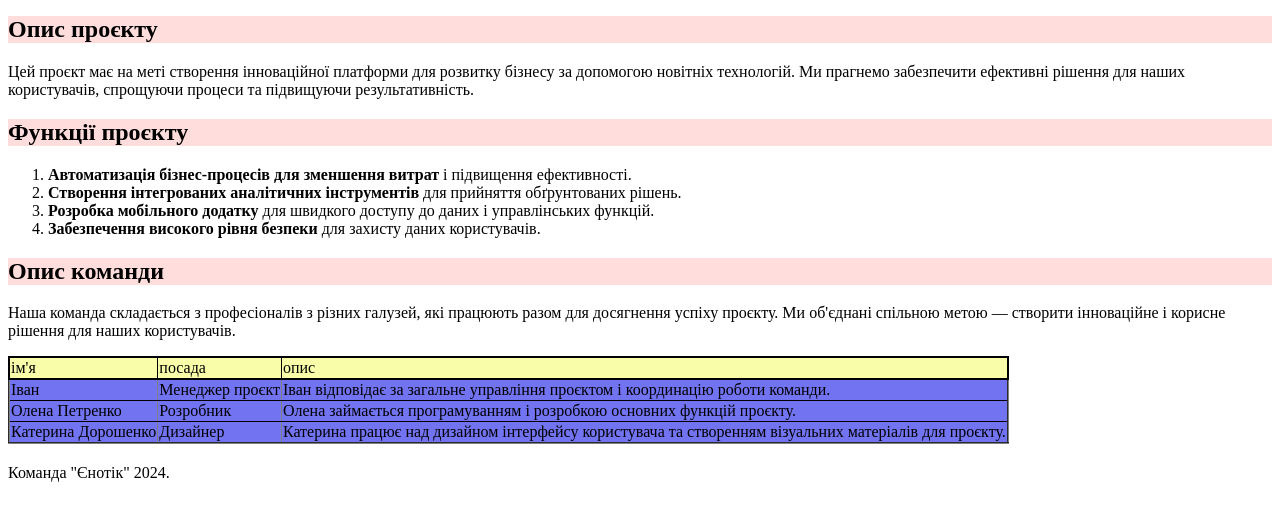
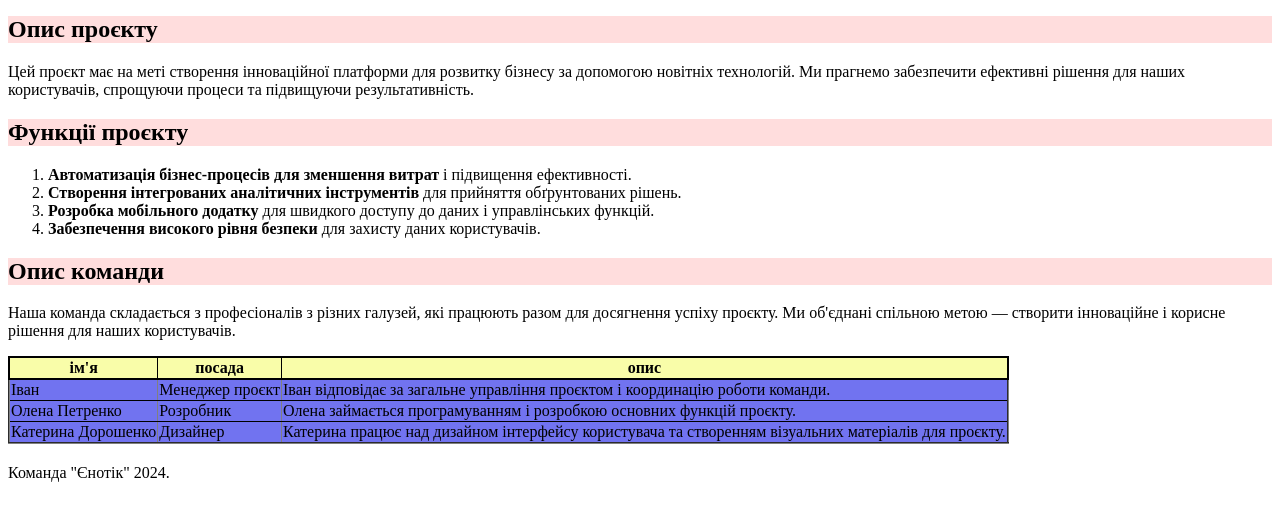
Before and after one commit to AndriyTinkalyuk/Todor_Academy_frontend_basic, a plain HTML site: page lesson 006/index.html in a window 1280 px wide. Shown: the part 110-630 px from the top of the page. Drawn offline with Linux system fonts and the light colour scheme.

Commit message:
fix lesson 006 table

```diff
--- a/lesson 006/index.html
+++ b/lesson 006/index.html
@@ -120,12 +120,12 @@
 
             <table class="team_table" border="2">
                 <thead class="team_thead">
-                    <td class="team_td">ім'я
-                    </td>
-                    <td class="team_td">посада
-                    </td>
-                    <td class="team_td">опис
-                    </td>
+                    <th class="team_td">ім'я
+                    </th>
+                    <th class="team_td">посада
+                    </th>
+                    <th class="team_td">опис
+                    </th>
                 </thead>
                 <tbody class="team_tbody">
                     <tr class="team_tr">
```
Also changed, not shown: lesson 007/index.html (added), lesson 007/stylesheet.css (added).
